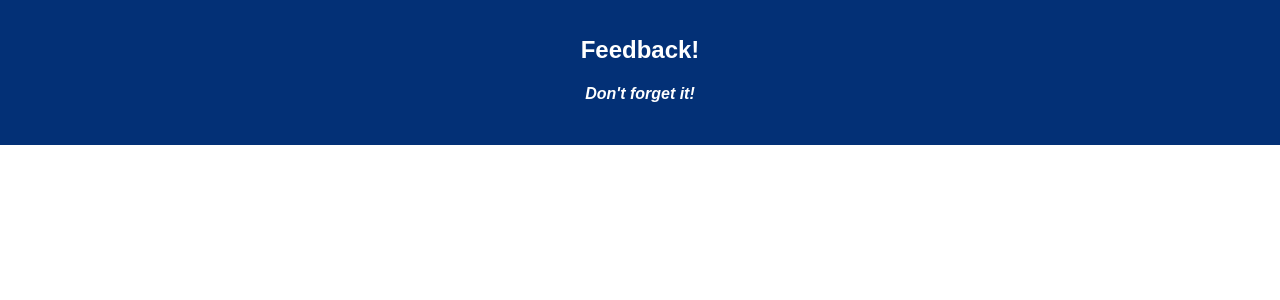
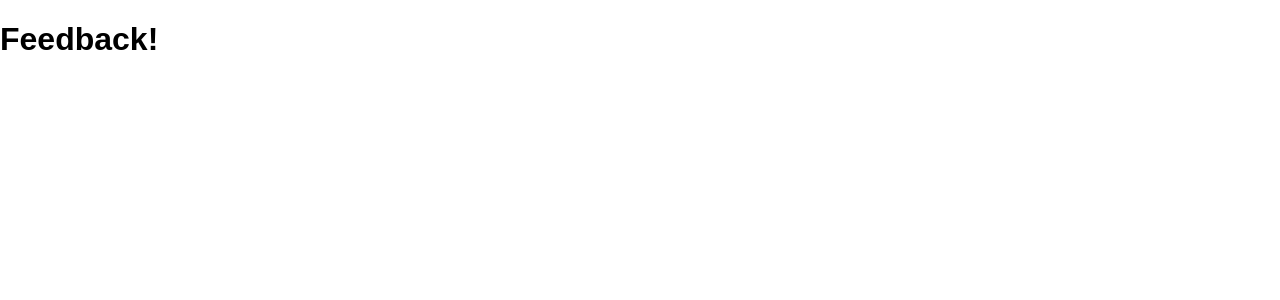
Before and after one commit to victoriachhieng/weekend-challenge-5-feedback, a React (Create React App) app: page /3 in a window 1280 px wide. Shown: the top 300 px of the page. Built offline with nearby package versions, Linux system fonts and the light colour scheme.

Commit message:
Navbar component created and imported in App.js

```diff
--- a/src/components/App/App.js
+++ b/src/components/App/App.js
@@ -1,15 +1,13 @@
 import React, { Component } from 'react';
 import axios from 'axios';
 import './App.css';
+import NavBar from '../Navbar/Navbar';
 
 class App extends Component {
   render() {
     return (
-      <div className="App">
-        <header className="App-header">
-          <h1 className="App-title">Feedback!</h1>
-          <h4><i>Don't forget it!</i></h4>
-        </header>
+      <div>
+        <NavBar/>
         <br/>
       </div>
     );
--- /dev/null
+++ b/src/components/Navbar/Navbar.jsx
@@ -0,0 +1,14 @@
+import React, {Component} from 'react';
+
+class Navbar extends Component {
+
+    render(){
+        return(
+            <div>
+            <h1>Feedback!</h1>
+            </div>
+        )
+    }
+}
+
+export default Navbar;
```
